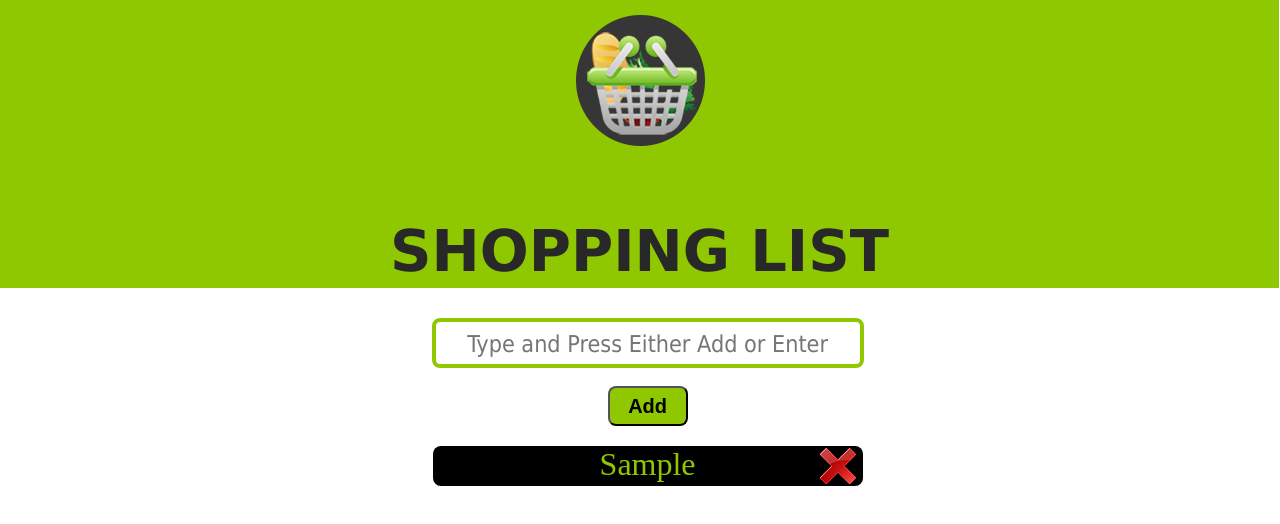
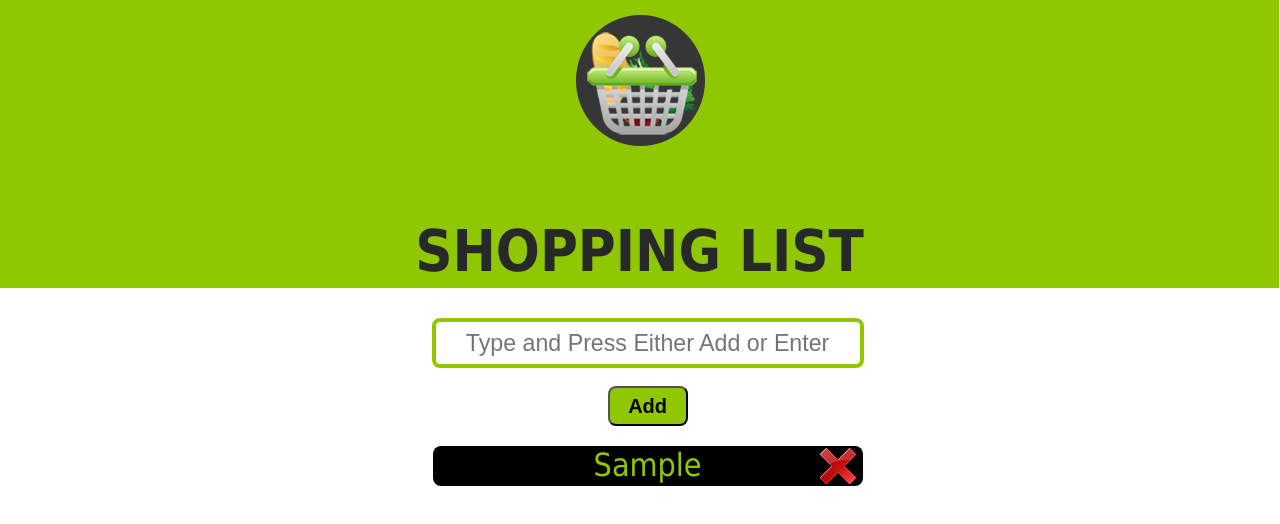
Before and after one commit to edgarmarquez/ShoppingList, a plain HTML site: page index.html in a window 1280 px wide. Both pictures are taken after typing "Sample" into the empty fields and a click on the button "Add". Drawn offline with Linux system fonts and the light colour scheme.

Commit message:
SL last fonts update

```diff
--- a/style.css
+++ b/style.css
@@ -2,7 +2,7 @@
 
 h1{
 	text-align:center;
-	font-family:Verdana, sans-serif;
+	font-family:Tahoma, sans-serif;
 	font-size:360%;
 	color:#282828;
 	margin-top:40px;
@@ -45,7 +45,7 @@ header{background: #8fc800;
  	font-size:1.45em;
 	background: white;
 	border:4px solid #8fc800;
-	font-family: Tahoma, sans-serif;
+	font-family:sans-serif;
 	text-align:center;
 }
 
@@ -72,6 +72,7 @@ button {
 	background:#000;
 	color:#8fc800;
 	font-size:2em;
+	font-family:Tahoma;
     position:relative;
     bottom:40px;
 	text-align:center;
```
